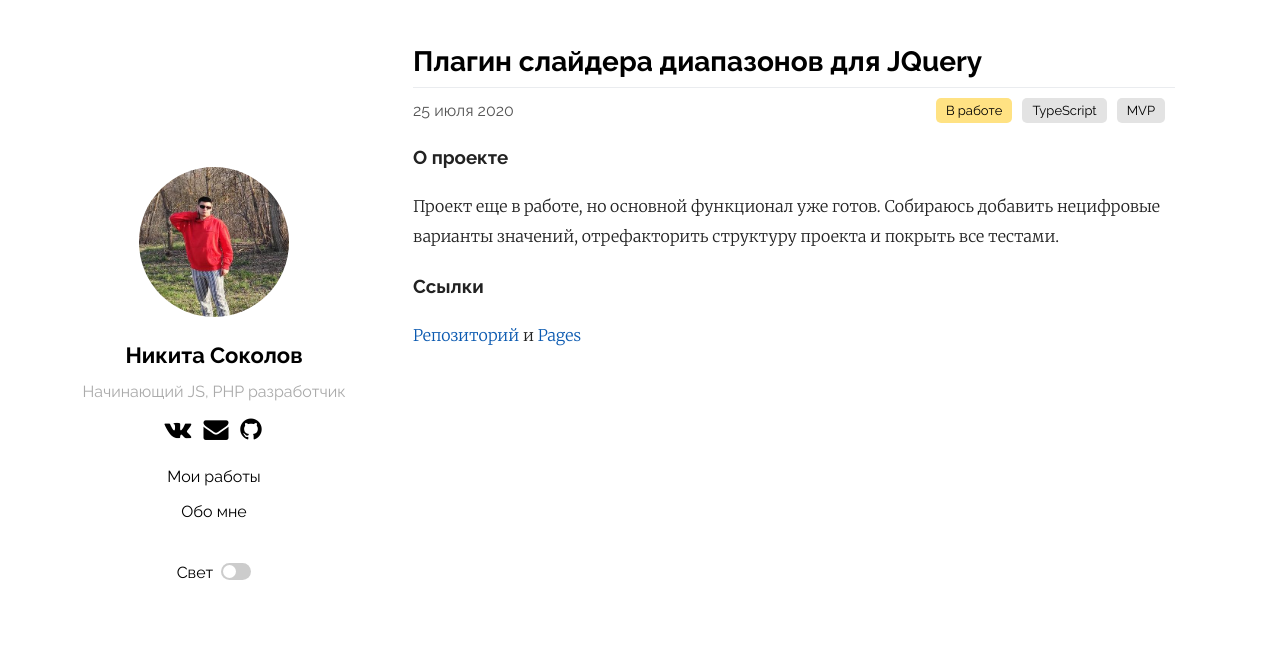
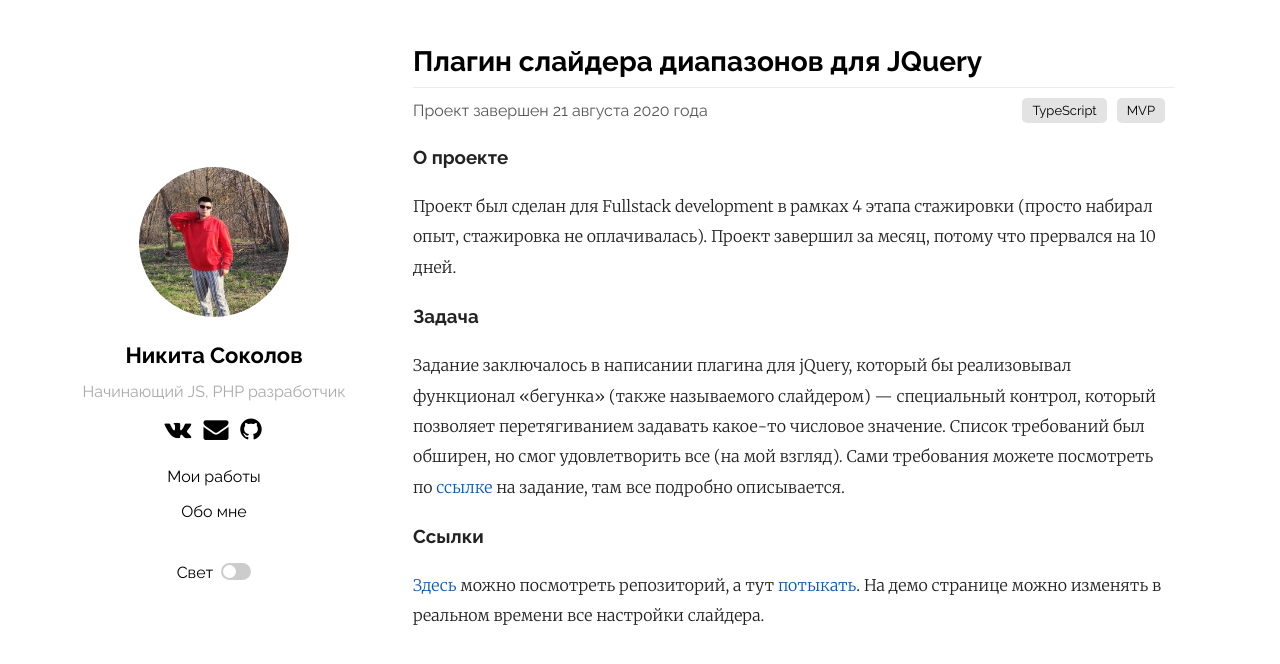
Before and after one commit to burningyouth/burningyouth.github.io, a Jekyll site: the page built from _posts/2020-07-25-fsd-plugin.markdown, in a window 1280 px wide. Shown: the top 664 px of the page. Built offline with Jekyll 4.4.1, drawn with Linux system fonts in a browser that asks for light colours.

Commit message:
Обновил пост про плагин

```diff
--- a/_posts/2020-07-25-fsd-plugin.markdown
+++ b/_posts/2020-07-25-fsd-plugin.markdown
@@ -1,16 +1,18 @@
 ---
-layout: post
+layout: project
 title:  "Плагин слайдера диапазонов для JQuery"
-date:   2020-07-25 12:00:00 +0400
+date:   2020-08-21 12:00:00 +0400
 categories: TypeScript MVP
-ongoing: true
 env: https://burningyouth.github.io/FSD-plugin/
 repo: https://github.com/burningyouth/FSD-plugin
 permalink: /projects/:title
 ---
 
 ### О проекте
-Проект еще в работе, но основной функционал уже готов. Собираюсь добавить нецифровые варианты значений, отрефакторить структуру проекта и покрыть все тестами.
+Проект был сделан для Fullstack development в рамках 4 этапа стажировки (просто набирал опыт, стажировка не оплачивалась). Проект завершил за месяц, потому что прервался на 10 дней.
+
+### Задача
+Задание заключалось в написании плагина для jQuery, который бы реализовывал функционал «бегунка» (также называемого слайдером) — специальный контрол, который позволяет перетягиванием задавать какое-то числовое значение. Список требований был обширен, но смог удовлетворить все (на мой взгляд). Сами требования можете посмотреть по [ссылке](https://rizzoma.com/topic/d5c429337bcaa70548fb5aeedee6d92b/0_b_8ndo_78h6s/) на задание, там все подробно описывается.
 
 ### Ссылки
-[Репозиторий]({{page.repo}}) и [Pages]({{page.env}})
+[Здесь]({{page.repo}}) можно посмотреть репозиторий, а тут [потыкать]({{page.env}}). На демо странице можно изменять в реальном времени все настройки слайдера.
```
